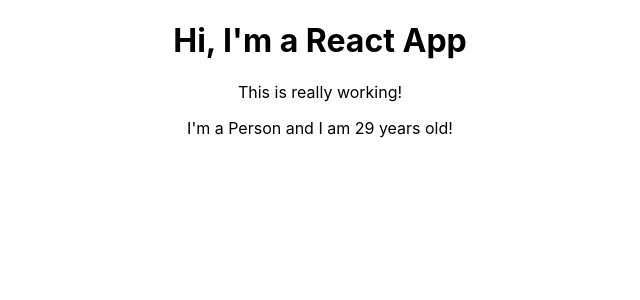
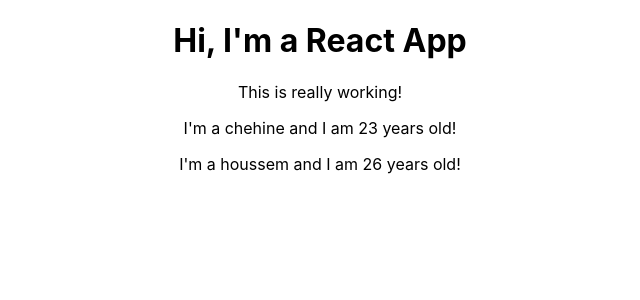
Before and after one commit to chehinedh/application, a React (Create React App) app: page / in a window 1280 px wide. Shown: the top 300 px of the page, without its empty margins (320-960 px from the left). Built offline with nearby package versions, Linux system fonts and the light colour scheme.

Commit message:
✅ props

```diff
--- a/src/App.js
+++ b/src/App.js
@@ -7,7 +7,8 @@
     <div className="App">
       <h1>Hi, I'm a React App </h1>
       <p>This is really working! </p>
-      <Person />
+      <Person name="chehine" age="23"  ></Person>
+      <Person name="houssem" age="26" />
     </div>
   );
 }
--- a/src/Person/Person.js
+++ b/src/Person/Person.js
@@ -1,7 +1,7 @@
 import React from "react";
 
-const person = () => {
-    return <p> I'm a Person and I am {Math.floor(Math.random() * 30)} years old!</p>
+const person = (props) => {
+    return <p> I'm a {props.name} and I am {props.age} years old!</p>
 };
 
 export default person;
```
